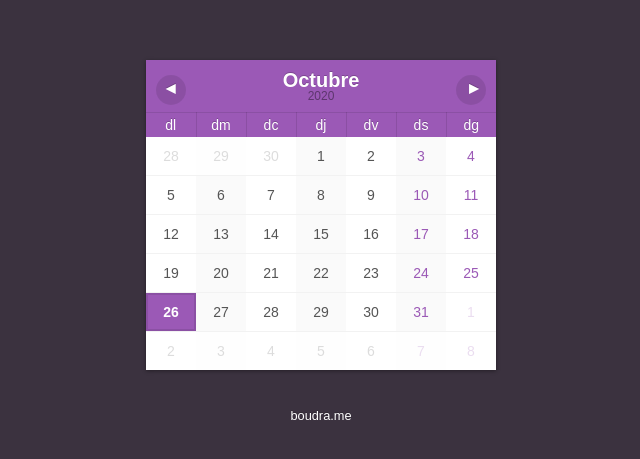
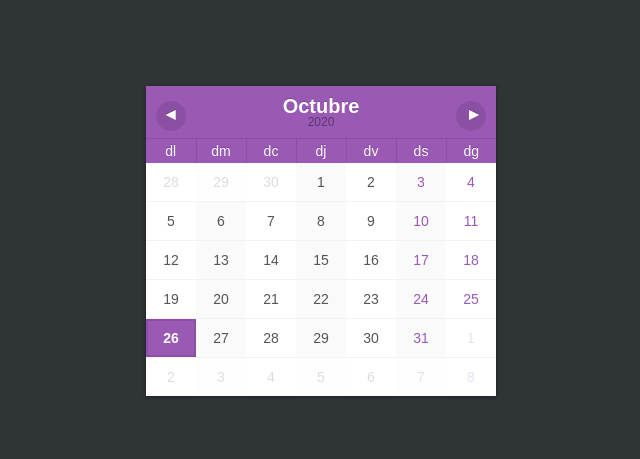
Before and after one commit to ElKirazo/ElKirazo.github.io, a plain HTML site: page index.html in a window 1280 px wide. Shown: the part 159-618 px from the top of the page, without its empty margins (319-959 px from the left). Drawn offline with nearby package versions, Linux system fonts and the light colour scheme.

Commit message:
bg color change

```diff
--- a/index.html
+++ b/index.html
@@ -11,7 +11,6 @@
 <!-- partial:index.partial.html -->
 <div class="wrapper">
   <div id="calendari"></div>
-  <footer><a href="http://boudra.me/">boudra.me</a></footer>
 </div>
 <!-- partial -->
   <script  src="./script.js"></script>
--- a/style.css
+++ b/style.css
@@ -1,6 +1,6 @@
 body {
     font-family: 'Arial', sans-serif;
-    background-color: #3b323f;
+    background-color: #2f3437;
   height: 100vh;
 }
 
@@ -18,7 +18,7 @@ button::-moz-focus-inner {
 }
 
 #calendari {
-    margin: 20px 0;
+    margin: 0px 0;
     position: relative;
     overflow: hidden;
     height: 310px;
```
